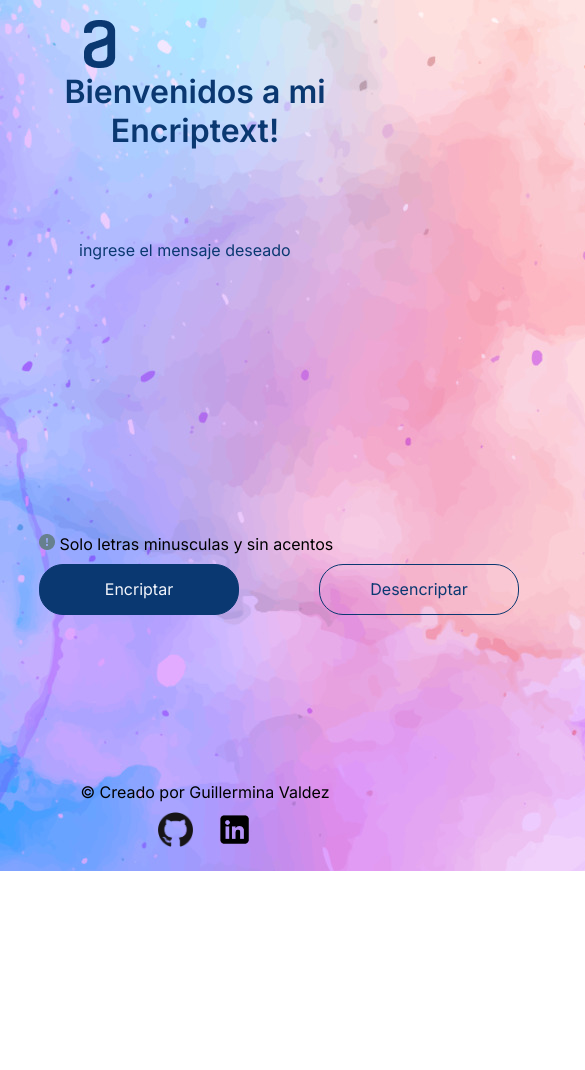
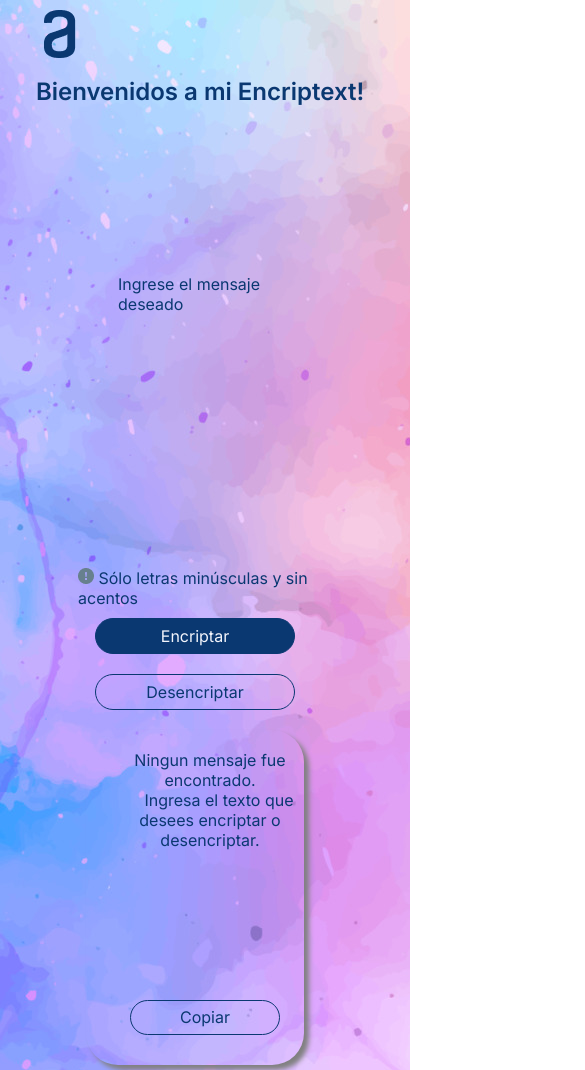
Before and after one commit to Guille-val24/AluraChallenge2024, a plain HTML site: page index.html in a window 390 px wide. Shown: the top 1070 px of the page, 585 px wide, since content can reach past the window. Before the commit the page ends 871 px from the top, so only its background shows below. Drawn offline with Linux system fonts and the light colour scheme.

Commit message:
Finished

```diff
--- a/index.html
+++ b/index.html
@@ -16,7 +16,7 @@
         <section>
             <textarea class="text-area" cols="30" rows="10" placeholder="Ingrese el mensaje deseado"></textarea>
             <div>
-                <h6 class="informacion"> <img src="/assets/bi_exclamation-circle-fill.png" alt="signo de exclamacion" > Solo letras minusculas y sin acentos</h6>
+                <h6 class="informacion"> <img src="/assets/bi_exclamation-circle-fill.png" alt="signo de exclamacion" > Sólo letras minúsculas y sin acentos</h6>
             </div>
             <div class="botones">
                 <button class="botones__encriptar" onclick="btnEncriptar()"> Encriptar  </button>
@@ -24,7 +24,8 @@
             </div>
         </section>
         <section class="desencriptador">
-            <textarea class="mensaje" cols="20" rows="10" placeholder=  "Ningun mensaje fue encontrado. Ingresa el texto que desees encriptar o desencriptar."></textarea>
+            <textarea class="mensaje" cols="20" rows="10" placeholder= "Ningun mensaje fue encontrado.
+    Ingresa el texto que desees encriptar o desencriptar."></textarea>
             <div>
                 <button class="botones__copiar" onclick="btncopiar()"> Copiar </button>
             </div>
--- a/style.css
+++ b/style.css
@@ -44,7 +44,6 @@ main{
     resize: none;
     background-color: transparent;
     color: var(--color-primario);
-    text-transform: lowercase;
     border: none;
 }
 ::placeholder{color: var(--color-primario);}
@@ -52,6 +51,9 @@ main{
     outline: none;
  }
 
+.informacion{
+    color: var(--color-primario);
+}
 
  .botones{
     display: flex;
@@ -110,14 +112,15 @@ main{
 }
 
 .mensaje{
-    width: 70%;
+    width: 90%;
     height: 70%;
-    margin-top: 10px;
+    margin-top: 20px;
+    margin-left: 10px;
     background-color: transparent;
     resize: none;
     color: var(--color-primario);
-    text-transform: lowercase;
     border: none;
+    text-align: center;
 }
 
 
@@ -179,5 +182,46 @@ main{
 
  /* Media query para smartphones */
 @media only screen and (min-width: 320px) and (max-width: 599px) {
+    .encabezado{
+        padding-top: 10px;
+        padding-bottom: 15px;
+        margin-left: 0px;
+        width: 5%;
+    }
+
+    .titulo{
+        margin-left: 10px;
+        text-align: center;
+        font-size: 1.5rem;
+        font-weight: 600;
+     }
+
+    main{
+        flex-direction: column;
+        align-items: center;
+        margin: 20%;
+        gap: 20px;
+    }
+
+    .botones{
+        flex-direction: column;
+        align-items: center;
+        margin-top: 10px;
+        gap: 20px;
+    }
+
+    .desencriptador{
+        width: 85%;
+        height: auto;
+        margin: 0%;
+        align-items: center;
+        background-image: none;
+        box-shadow: 5px 5px 5px var(--color-shadow);
+    }
+
+    .botones__copiar{
+        width: 150px;
+        margin: 30px;
+     }
 
 }
```
